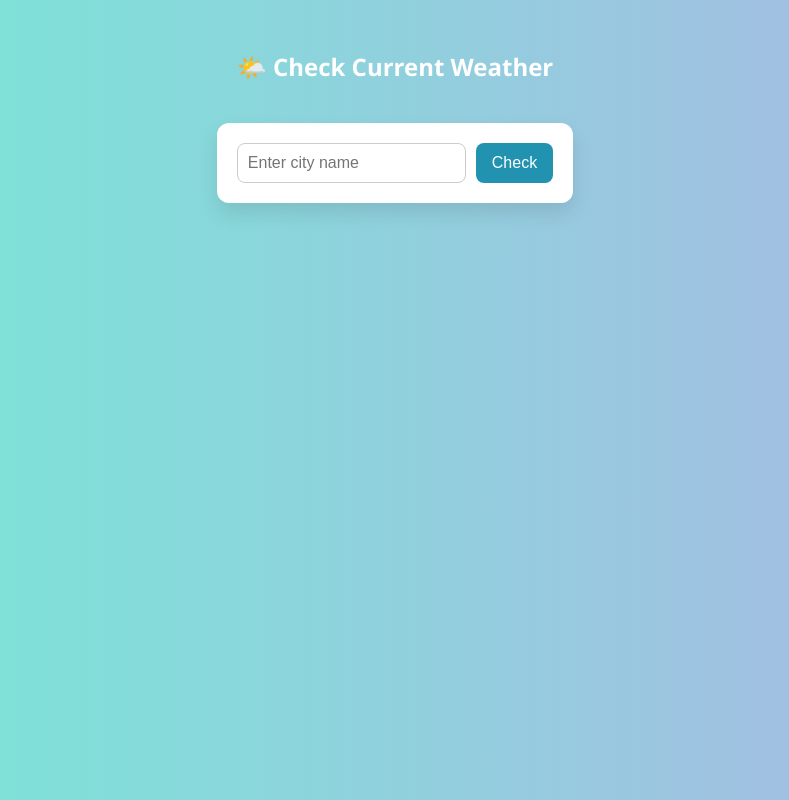
After one commit to riparahman54/treeMart, a Django app: page /plant_guide/weather/ in a window 1280 px wide. The commit adds this page. Shown: the whole page, without its empty margins (245-1034 px from the left). Run offline with Django 5.2, Linux system fonts and the light colour scheme.

Commit message:
Updated weather and chat

```diff
--- a/TreeMartTwo/settings.py
+++ b/TreeMartTwo/settings.py
@@ -31,6 +31,7 @@ ALLOWED_HOSTS = []
 # Application definition
 
 INSTALLED_APPS = [
+    'chat',
     'orders',
     'plant_guide',
     'trees',
--- a/TreeMartTwo/urls.py
+++ b/TreeMartTwo/urls.py
@@ -28,6 +28,8 @@ urlpatterns = [
     path('accounts/', include('accounts.urls')),
     path('plant_guide/', include('plant_guide.urls')),
     path('orders/', include('orders.urls')),
+    path('chat/', include('chat.urls')),
+
 
 ]
 if settings.DEBUG:
--- /dev/null
+++ b/chat/urls.py
@@ -0,0 +1,7 @@
+from django.urls import path
+from . import views
+
+urlpatterns = [
+    path('inbox/', views.inbox, name='inbox'),
+    path('send/', views.send_message, name='send_message'),
+]
--- a/plant_guide/urls.py
+++ b/plant_guide/urls.py
@@ -8,5 +8,7 @@ urlpatterns = [
 
     path('select-season/', views.select_season, name='select_season'),
     path('plants-by-season/<season>/', views.plants_by_season, name='plants_by_season'),
+    path('weather/', views.weather_check, name='weather'),
+
 
 ]
--- a/plant_guide/views.py
+++ b/plant_guide/views.py
@@ -1,7 +1,7 @@
 from django.shortcuts import render
 
 from trees.models import Tree
-
+import requests
 
 # Create your views here.
 def plant_guide(request):
@@ -19,3 +19,53 @@ def plants_by_season(request, season):
 
     # Pass the trees and the selected season to the template
     return render(request, 'plants_by_season.html', {'trees': trees, 'season': season})
+
+
+
+
+
+
+def weather_check(request):
+    weather_data = None
+    tree_recommendation = None
+
+    if request.method == "POST":
+        city = request.POST.get('city')
+        api_key = '81f59dee117443268c250122251804'
+        url = f"http://api.weatherapi.com/v1/current.json?key={api_key}&q={city}&aqi=no"
+        response = requests.get(url)
+        data = response.json()
+
+        if response.status_code == 200 and 'error' not in data:
+            weather_data = {
+                'city': data['location']['name'],
+                'region': data['location']['region'],
+                'country': data['location']['country'],
+                'temperature': data['current']['temp_c'],
+                'condition': data['current']['condition']['text'],
+                'icon': data['current']['condition']['icon'],
+            }
+
+            # tree recommendation
+            tree_recommendation = recommend_tree(data['current']['condition']['text'])
+        else:
+            weather_data = {'error': 'City not found'}
+
+    return render(request, 'weather.html', {
+        'weather': weather_data,
+        'tree': tree_recommendation
+    })
+
+
+def recommend_tree(condition):
+    condition = condition.lower()
+    if 'rain' in condition or 'storm' in condition:
+        return "Coconut Tree 🌴 (suitable for humid and coastal areas)"
+    elif 'clear' in condition or 'sunny' in condition:
+        return "Neem Tree 🌳 (great for sunny, dry climates)"
+    elif 'Partly Cloudy' in condition:
+        return "Mango Tree 🥭 (good in mild cloudy weather)"
+    elif 'snow' in condition:
+        return "Pine Tree 🌲 (ideal for cold, snowy climates)"
+    else:
+        return "Banyan Tree 🌳 (suitable for most weather types)"
--- /dev/null
+++ b/templates/weather.html
@@ -0,0 +1,125 @@
+<!DOCTYPE html>
+<html lang="en">
+<head>
+    <meta charset="UTF-8">
+    <title>Weather Checker - TreeMart</title>
+    <style>
+        body {
+            font-family: 'Segoe UI', sans-serif;
+            background: linear-gradient(to right, #74ebd5, #ACB6E5);
+            margin: 0;
+            padding: 0;
+            display: flex;
+            flex-direction: column;
+            align-items: center;
+            justify-content: flex-start;
+            min-height: 100vh;
+        }
+
+        h2 {
+            margin-top: 50px;
+            color: #fff;
+        }
+
+        form {
+            margin: 20px 0;
+            background: white;
+            padding: 20px;
+            border-radius: 12px;
+            box-shadow: 0 10px 20px rgba(0,0,0,0.1);
+            display: flex;
+            gap: 10px;
+        }
+
+        input[type="text"] {
+            padding: 10px;
+            border: 1px solid #ccc;
+            border-radius: 8px;
+            font-size: 16px;
+        }
+
+        button {
+            background: #2193b0;
+            color: white;
+            border: none;
+            padding: 10px 16px;
+            border-radius: 8px;
+            cursor: pointer;
+            font-size: 16px;
+        }
+
+        button:hover {
+            background: #6dd5ed;
+        }
+
+        .card {
+            background: white;
+            padding: 25px 30px;
+            border-radius: 16px;
+            text-align: center;
+            max-width: 350px;
+            box-shadow: 0 10px 25px rgba(0,0,0,0.1);
+            margin-bottom: 20px;
+        }
+
+        .weather-icon {
+            width: 80px;
+            margin: 15px 0;
+        }
+
+        .error {
+            background: rgba(255, 0, 0, 0.1);
+            color: red;
+            padding: 10px;
+            border-radius: 8px;
+        }
+
+        .recommendation {
+            background: #ffffffcc;
+            border-left: 5px solid #2ecc71;
+            padding: 20px;
+            border-radius: 12px;
+            max-width: 350px;
+            box-shadow: 0 10px 25px rgba(0,0,0,0.1);
+        }
+
+        .recommendation h4 {
+            margin: 0 0 10px;
+            color: #2c3e50;
+        }
+
+        .recommendation p {
+            font-size: 16px;
+            color: #34495e;
+        }
+    </style>
+</head>
+<body>
+    <h2>🌤️ Check Current Weather</h2>
+    <form method="POST">
+        {% csrf_token %}
+        <input type="text" name="city" placeholder="Enter city name" required>
+        <button type="submit">Check</button>
+    </form>
+
+    {% if weather %}
+        {% if weather.error %}
+            <div class="error">{{ weather.error }}</div>
+        {% else %}
+            <div class="card">
+                <h3>{{ weather.city }}, {{ weather.region }}, {{ weather.country }}</h3>
+                <img src="{{ weather.icon }}" alt="Weather Icon" class="weather-icon">
+                <p style="font-size: 22px;">🌡️ {{ weather.temperature }}°C</p>
+                <p style="font-size: 18px;">🌦️ {{ weather.condition }}</p>
+            </div>
+
+            {% if tree %}
+            <div class="recommendation">
+                <h4>🌿 Recommended Tree</h4>
+                <p>{{ tree }}</p>
+            </div>
+            {% endif %}
+        {% endif %}
+    {% endif %}
+</body>
+</html>
```
Also changed, not shown: chat/forms.py (added, +7 -0 lines), templates/homepage.html (+15 -7 lines), templates/inbox.html (added, +94 -0 lines), templates/send.html (added, +76 -0 lines), db.sqlite3.
